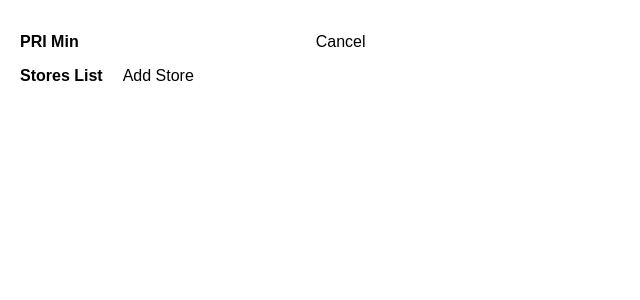
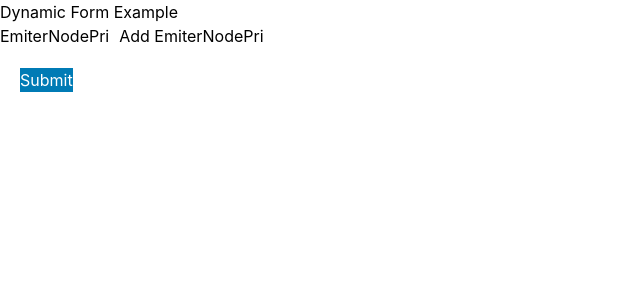
Before and after one commit to ayseberfinozcubuk/treeFormReact, a React (Create React App) app: page / in a window 1280 px wide. Shown: the top 300 px of the page, without its empty margins (0-640 px from the left). Built offline with nearby package versions, Linux system fonts and the light colour scheme.

Commit message:
added submit button and root button, bug fix

```diff
--- a/src/App.js
+++ b/src/App.js
@@ -1,14 +1,75 @@
 // App.js
-import React from "react";
-import DynamicForm from "./Components/DynamicForm";
-import "./Style.css";
+import React, { useState } from "react";
+import DynamicForm from "./components/DynamicForm";
+import { Button } from "primereact/button";
+import { useFormStore } from "./store/useFormStore";
 
 const App = () => {
-  const jsonPath = "/SampleData/EmiterNodePri.json"; // Example JSON file path
+  const { formValues, resetFormValues } = useFormStore();
+  const [formKey, setFormKey] = useState(0); // Used to reset the form by changing its key
+  const [formStarted, setFormStarted] = useState(false); // Track if the form has started
+  const [root, setRoot] = useState("EmiterNodePri"); // Variable to store the form name
+  const [isClicked, setIsClicked] = useState(false); // Track button click
+
+  // Function to handle form submission
+  const handleSubmit = () => {
+    console.log("Submitted Form Values: ", formValues); // Log form values on submission
+    resetForm(); // Reset the form after submission
+  };
+
+  // Function to reset the form programmatically
+  const resetForm = () => {
+    resetFormValues(); // Clear the Zustand store
+    setFormKey((prevKey) => prevKey + 1); // Increment key to re-render DynamicForm and reset inputs
+    setFormStarted(false); // Reset to initial state
+    setIsClicked(false); // Reset the button click
+  };
+
+  // Function to handle the "Add EmiterNodePri" click
+  const handleStartForm = () => {
+    setIsClicked(true); // Disable the button after the first click
+    setFormStarted(true); // Show the DynamicForm
+  };
 
   return (
     <div className="app-container">
-      <DynamicForm jsonPath={jsonPath} />
+      <h1>Dynamic Form Example</h1>
+
+      {/* Show the "Add Root" button aligned with the form's indentation */}
+      <div>
+        <label className="form-label">{root}</label>
+        <Button
+          label={`Add ${root}`}
+          icon="pi pi-plus"
+          onClick={handleStartForm}
+          disabled={isClicked} // Disable the button after the first click
+          style={{ marginLeft: "10px" }}
+        />
+      </div>
+
+      {/* Once the button is clicked, render the form indented at the same level */}
+      {formStarted && (
+        <div>
+          <DynamicForm
+            key={formKey}
+            jsonPath={`/SampleData/${root}.json`}
+            indentLevel={1} // Start one tab to the right
+          />
+        </div>
+      )}
+
+      {/* Submit Button */}
+      <Button
+        label="Submit"
+        icon="pi pi-check"
+        onClick={handleSubmit}
+        style={{
+          marginTop: "20px",
+          backgroundColor: "#007bb5",
+          color: "white",
+          marginLeft: "20px", // Ensure the submit button is aligned with the form
+        }}
+      />
     </div>
   );
 };
--- a/src/Components/CancelButton.jsx
+++ b/src/Components/CancelButton.jsx
@@ -1,15 +1,17 @@
 // CancelButton.jsx
 import React from "react";
-import { useFormStore } from "../useFormStore";
+import { Button } from "primereact/button";
 
-const CancelButton = ({ sectionName }) => {
-  const { cancelChanges } = useFormStore();
-
-  const handleCancel = () => {
-    cancelChanges(sectionName);
-  };
-
-  return <button onClick={handleCancel}>Cancel</button>;
+const CancelButton = ({ onCancel }) => {
+  return (
+    <Button
+      label="Cancel"
+      icon="pi pi-times"
+      className="p-button-danger"
+      onClick={onCancel}
+      style={{ marginLeft: "10px" }}
+    />
+  );
 };
 
 export default CancelButton;
--- a/src/Components/DynamicForm.jsx
+++ b/src/Components/DynamicForm.jsx
@@ -20,13 +20,8 @@ const DynamicForm = ({ jsonPath, path = "", parentId, indentLevel = 0 }) => {
       .finally(() => setLoading(false));
   }, [jsonPath]);
 
-  if (loading) {
-    return <p>Loading form data...</p>;
-  }
-
-  if (error) {
-    return <p>{error}</p>;
-  }
+  if (loading) return <p>Loading form data...</p>;
+  if (error) return <p>{error}</p>;
 
   const renderInput = (property) => {
     if (property.Type === "List") {
@@ -35,7 +30,7 @@ const DynamicForm = ({ jsonPath, path = "", parentId, indentLevel = 0 }) => {
           key={property.Name}
           property={property}
           path={path}
-          parentId={parentId} // Unique parent ID for each level
+          parentId={parentId}
           indentLevel={indentLevel}
         />
       );
--- a/src/Components/ExtendShrinkButton.jsx
+++ b/src/Components/ExtendShrinkButton.jsx
@@ -1,14 +1,13 @@
 // ExtendShrinkButton.jsx
 import React from "react";
 import { Button } from "primereact/button";
-import { PrimeIcons } from "primereact/api";
 
 const ExtendShrinkButton = ({ isExtended, onToggle }) => {
   return (
     <Button
-      type="button"
-      icon={isExtended ? PrimeIcons.ANGLE_DOWN : PrimeIcons.ANGLE_UP}
+      icon={isExtended ? "pi pi-angle-down" : "pi pi-angle-up"}
       onClick={onToggle}
+      className="p-button-text"
     />
   );
 };
--- a/src/Components/InputForm.jsx
+++ b/src/Components/InputForm.jsx
@@ -1,25 +1,27 @@
 // InputForm.jsx
 import React from "react";
-import { useFormStore } from "../useFormStore";
-import CancelButton from "./CancelButton";
+import { useFormStore } from "../store/useFormStore";
 
 const InputForm = ({ property, path, indentLevel }) => {
-  const { formValues, updateFormValues } = useFormStore();
-  const { Name, Label, Type } = property;
+  const { updateFormValues, formValues } = useFormStore();
+  const { Name, Label, Type, MinMax } = property;
 
   const handleChange = (e) => {
     updateFormValues(`${path}.${Name}`, e.target.value);
   };
 
   return (
-    <div style={{ marginLeft: `${indentLevel * 10}px` }}>
-      <label>{Label}</label>
+    <div style={{ marginLeft: `${indentLevel * 20}px`, marginBottom: "10px" }}>
+      <label className="form-label">{Label}</label>
       <input
         type={Type === "Double" ? "number" : "text"}
         value={formValues[`${path}.${Name}`] || ""}
         onChange={handleChange}
+        min={MinMax?.Min}
+        max={MinMax?.Max}
+        required
+        className="form-input"
       />
-      <CancelButton sectionName={path} />
     </div>
   );
 };
--- a/src/Components/ListForm.jsx
+++ b/src/Components/ListForm.jsx
@@ -1,19 +1,21 @@
 // ListForm.jsx
 import React, { useState } from "react";
+import { Button } from "primereact/button";
 import DynamicForm from "./DynamicForm";
-import { Button } from "primereact/button";
-import { useFormStore } from "../useFormStore";
-import { v4 as uuidv4 } from "uuid"; // Generate unique IDs
+import { useFormStore } from "../store/useFormStore";
+import { v4 as uuidv4 } from "uuid";
 
 const ListForm = ({ property, path, parentId, indentLevel }) => {
   const { subForms, addSubForm } = useFormStore();
   const { Name, Label, ListType } = property;
   const [storeButtons, setStoreButtons] = useState([]); // Track independent Store buttons
+  const [isClicked, setIsClicked] = useState(false); // Track if the "Add Items" button has been clicked
 
   // Handler to create an "Add Store" button when "Add Stores" is clicked
   const handleAddListClick = () => {
     const newId = uuidv4();
     setStoreButtons((prevState) => [...prevState, newId]); // Create "Add Store" button dynamically
+    setIsClicked(true); // Disable the button after clicking
   };
 
   // Handler for adding independent Store form when "Add Store" is clicked
@@ -22,14 +24,15 @@ const ListForm = ({ property, path, parentId, indentLevel }) => {
   };
 
   return (
-    <div style={{ marginLeft: `${indentLevel * 10}px` }}>
-      {/* Add Stores Button */}
+    <div style={{ marginLeft: `${indentLevel * 20}px` }}>
+      {/* Add Stores Button (disable after one click) */}
       <label>{Label}</label>
       <Button
         type="button"
-        label={`Add ${ListType}`} // E.g., Add Stores
+        label={`Add ${Name}`} // E.g., Add Stores
         icon="pi pi-plus"
         onClick={handleAddListClick}
+        disabled={isClicked} // Disable after first click
         style={{ marginLeft: "10px" }}
       />
 
@@ -38,10 +41,10 @@ const ListForm = ({ property, path, parentId, indentLevel }) => {
         <div key={storeId} style={{ marginTop: "10px" }}>
           <Button
             type="button"
-            label={`Add ${Name}`} // E.g., Add Store
+            label={`Add ${ListType}`} // E.g., Add Store
             icon="pi pi-plus"
             onClick={() => handleAddStoreClick(storeId)} // Create independent Store form
-            style={{ marginLeft: "10px" }}
+            style={{ marginLeft: "20px" }}
           />
 
           {/* Render dynamically created subforms */}
--- /dev/null
+++ b/src/components/FormButton.jsx
@@ -0,0 +1,11 @@
+// FormButton.jsx
+import React from "react";
+import { Button } from "primereact/button";
+
+const FormButton = ({ label, onClick, style }) => {
+  return (
+    <Button label={label} icon="pi pi-check" onClick={onClick} style={style} />
+  );
+};
+
+export default FormButton;
--- /dev/null
+++ b/src/store/useFormStore.js
@@ -0,0 +1,34 @@
+import { create } from "zustand";
+
+export const useFormStore = create((set) => ({
+  formValues: {},
+  subForms: {},
+
+  // Update form values
+  updateFormValues: (key, value) =>
+    set((state) => ({
+      formValues: {
+        ...state.formValues,
+        [key]: value,
+      },
+    })),
+
+  // Add sub-form
+  addSubForm: (key, path, formId) =>
+    set((state) => ({
+      subForms: {
+        ...state.subForms,
+        [formId]: {
+          ...state.subForms[formId],
+          [key]: [...(state.subForms[formId]?.[key] || []), path],
+        },
+      },
+    })),
+
+  // Reset form values and subforms
+  resetFormValues: () =>
+    set(() => ({
+      formValues: {},
+      subForms: {},
+    })),
+}));
--- a/src/useFormStore.js
+++ /dev/null
@@ -1,70 +0,0 @@
-/*
-This Zustand store manages:
-
--formValues:    The current form data.
--originalValues:    For tracking the initial values to revert on cancellation.
--isSectionExtended:     The state of whether a section is expanded or collapsed.
--subForms:  Stores dynamically loaded forms.
-
-*/
-
-// useFormStore.js
-// useFormStore.js
-import { create } from "zustand";
-
-export const useFormStore = create((set) => ({
-  formValues: {},
-  originalValues: {},
-  isSectionExtended: {},
-  subForms: {},
-
-  // Update form values for a specific form instance
-  updateFormValues: (path, value) =>
-    set((state) => ({
-      formValues: {
-        ...state.formValues,
-        [path]: value,
-      },
-    })),
-
-  // Save original values for a specific form instance
-  saveOriginalValues: (sectionName, values) =>
-    set((state) => ({
-      originalValues: {
-        ...state.originalValues,
-        [sectionName]: values,
-      },
-    })),
-
-  // Cancel changes for a specific form instance
-  cancelChanges: (sectionName) =>
-    set((state) => ({
-      formValues: {
-        ...state.formValues,
-        [sectionName]: state.originalValues[sectionName],
-      },
-    })),
-
-  // Toggle section expand/collapse for a specific form instance
-  toggleSection: (sectionName) =>
-    set((state) => ({
-      isSectionExtended: {
-        ...state.isSectionExtended,
-        [sectionName]: !state.isSectionExtended[sectionName],
-      },
-    })),
-
-  // Add a new subform specific to a parent instance (unique identifier)
-  addSubForm: (propertyName, formPath, parentId) =>
-    set((state) => ({
-      subForms: {
-        ...state.subForms,
-        [parentId]: {
-          ...(state.subForms[parentId] || {}),
-          [propertyName]: state.subForms[parentId]?.[propertyName]
-            ? [...state.subForms[parentId][propertyName], formPath]
-            : [formPath],
-        },
-      },
-    })),
-}));
```
